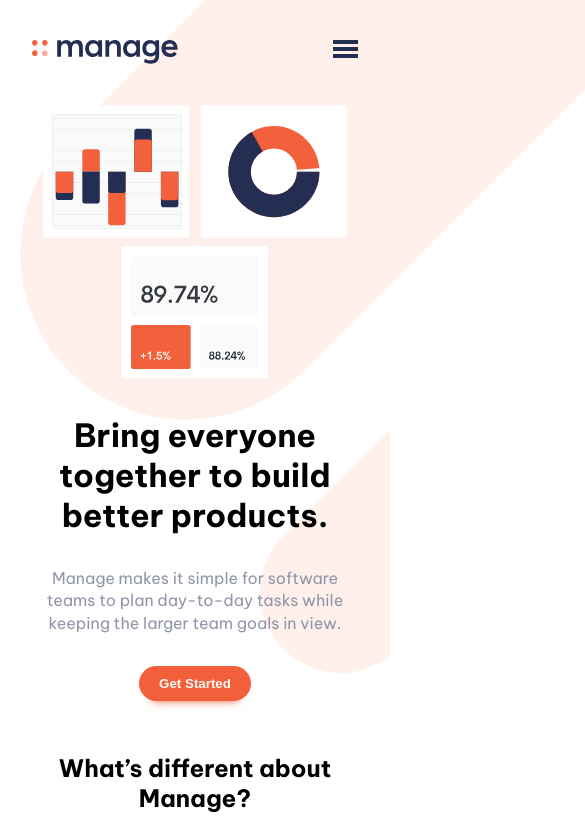
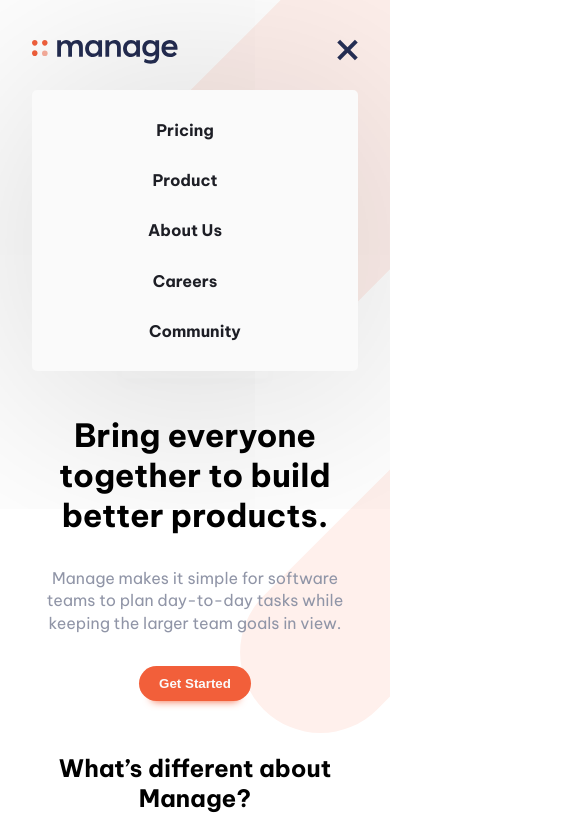
Before and after one commit to salm-codes/manage-landing-page, a plain HTML site: page index.html in a window 390 px wide. Both pictures are taken after a click on the button 345 px from the left and 50 px from the top of the page. Shown: the top 830 px of the page, 585 px wide, since content can reach past the window. Drawn offline with Linux system fonts and the light colour scheme.

Commit message:
Functional hamburger

```diff
--- a/css/style.css
+++ b/css/style.css
@@ -84,17 +84,19 @@ header li:not(:last-child) {
 /* Main styles */
 
 /* hero styles */
+.hero {
+  position: relative;
+}
 
 .hero .container {
   display: flex;
-  position: relative;
   align-items: center;
 }
 
 .hero>img {
   width: max(620px, 60%);
   position: absolute;
-  top: -250px;
+  top: -333px;
   right: -250px;
   z-index: -1;
 }
@@ -330,12 +332,12 @@ footer .container {
   align-items: center;
 }
 
-footer .container nav {
+footer nav {
   min-width: 30%;
   margin-top: 20px;
 }
 
-footer .container nav ul {
+footer ul {
   width: 100%;
   list-style: none;
   display: flex;
@@ -345,11 +347,11 @@ footer .container nav ul {
   height: 8rem;
 }
 
-footer .container nav ul li {
+footer li {
   margin-bottom: 10px;
 }
 
-footer .container nav ul li a {
+footer a {
   text-decoration: none;
   color: hsl(0, 0%, 90%);
 }
@@ -473,12 +475,13 @@ footer .container nav ul li a {
   header nav.is-open {
     display: block;
     width: 100%;
-    height: 400px;
+    height: calc(72vw);
     background-color: hsl(0, 0%, 98%);
     position: absolute;
     top: 90px;
     z-index: 1;
-    box-shadow: 0 0 100px 100vw rgba(0, 0, 0, 0.6);
+    border-radius: 5px;
+    box-shadow: 0 0.75em 200vw rgba(0, 0, 0, 0.2);
   }
 
   header ul {
@@ -490,18 +493,15 @@ footer .container nav ul li a {
   }
 
   header ul li {
-    font-size: 1.5rem;
     font-weight: 700;
   }
 
   /* Hero styles */
 
   .hero>img {
-    width: max(620px, 90%);
-    position: absolute;
-    top: -200px;
-    right: -250px;
-    z-index: -1;
+    width: 600px;
+    top: -250px;
+    right: -230px;
   }
 
   .hero .container {
@@ -539,8 +539,8 @@ footer .container nav ul li a {
     width: 300px;
     bottom: auto;
     left: auto;
-    top: -360px;
-    right: -170px;
+    top: -300px;
+    right: -150px;
   }
 
   .manage .container {
@@ -610,6 +610,7 @@ footer .container nav ul li a {
 
   .cta h2 {
     margin: 0;
+    padding-inline: 20px;
     text-align: center;
   }
 
@@ -636,12 +637,12 @@ footer .container nav ul li a {
     align-items: center;
   }
 
-  footer .container nav ul {
+  footer ul {
     margin-left: 50px;
     width: 300px;
   }
 
-  footer .container nav ul li {
+  footer li {
     margin-right: 50px;
   }
 
@@ -681,6 +682,11 @@ footer .container nav ul li a {
   /* Header styles */
 
   /* Hero styles */
+  .hero>img {
+    width: 500px;
+    top: -250px;
+    right: -230px;
+  }
 
   /* Manage styles */
   .manage-info p {
@@ -688,8 +694,11 @@ footer .container nav ul li a {
     margin-left: 0;
   }
 
+  .manage-info span {
+    margin-right: 10px;
+  }
+
   /* Sliders styles */
-
   /* CTA styles */
   .cta h2 {
     max-width: 12ch;
--- a/js/index.js
+++ b/js/index.js
@@ -1,6 +1,9 @@
 const controlButtons = document.querySelectorAll('.ctrl-btn');
 const slideRow = document.getElementById('slideRow');
 const indicator = document.querySelector('.indicator');
+
+const hamburger = document.querySelector('.hamburger');
+const nav = document.querySelector('.nav-list');
 
 controlButtons.forEach(button => {
   button.addEventListener('click', function () {
@@ -19,3 +22,9 @@ function updateControlButtons(button) {
   indicator.querySelector('.ctrl-btn.active').classList.remove('active');
   controlButtons[index].classList.add('active');
 }
+
+hamburger.addEventListener('click', function () {
+  this.classList.toggle('showing-close');
+  nav.classList.toggle('is-open');
+  document.querySelector('html').classList.toggle('no-scroll');
+});
```
